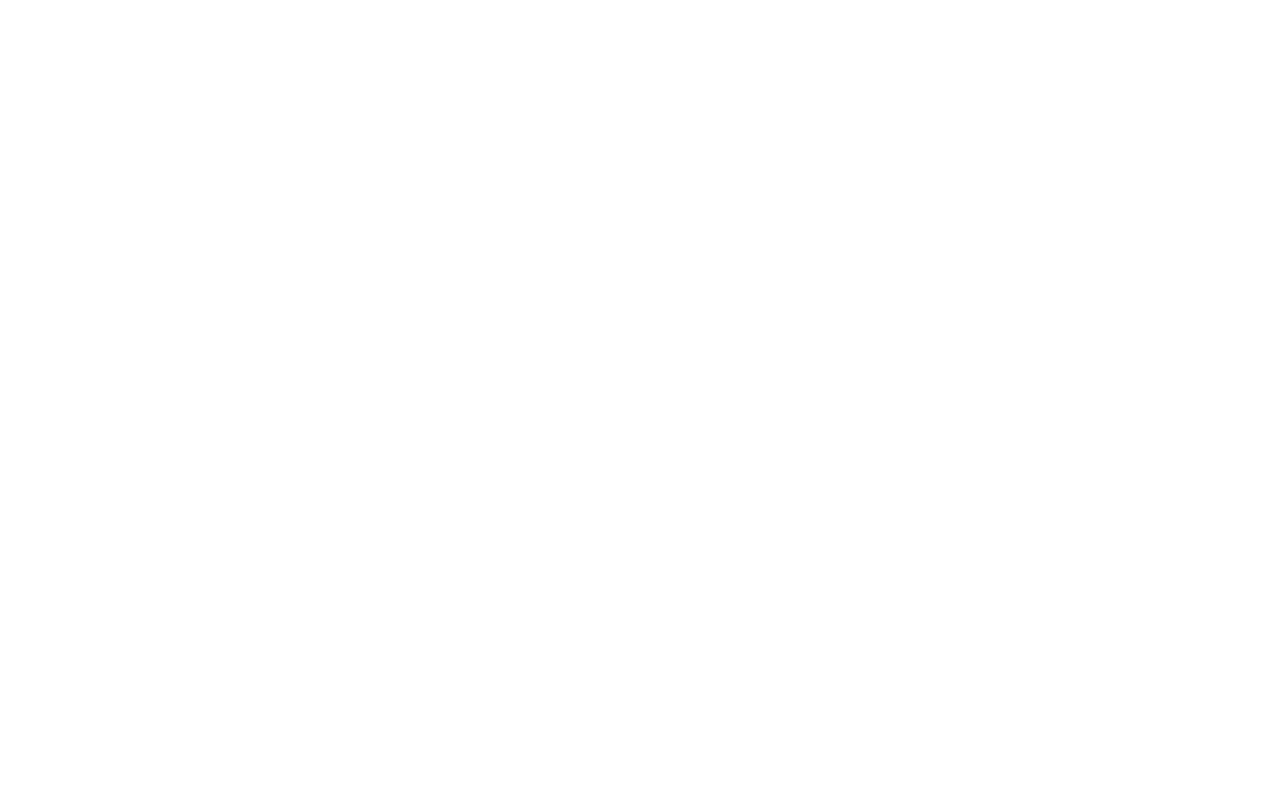
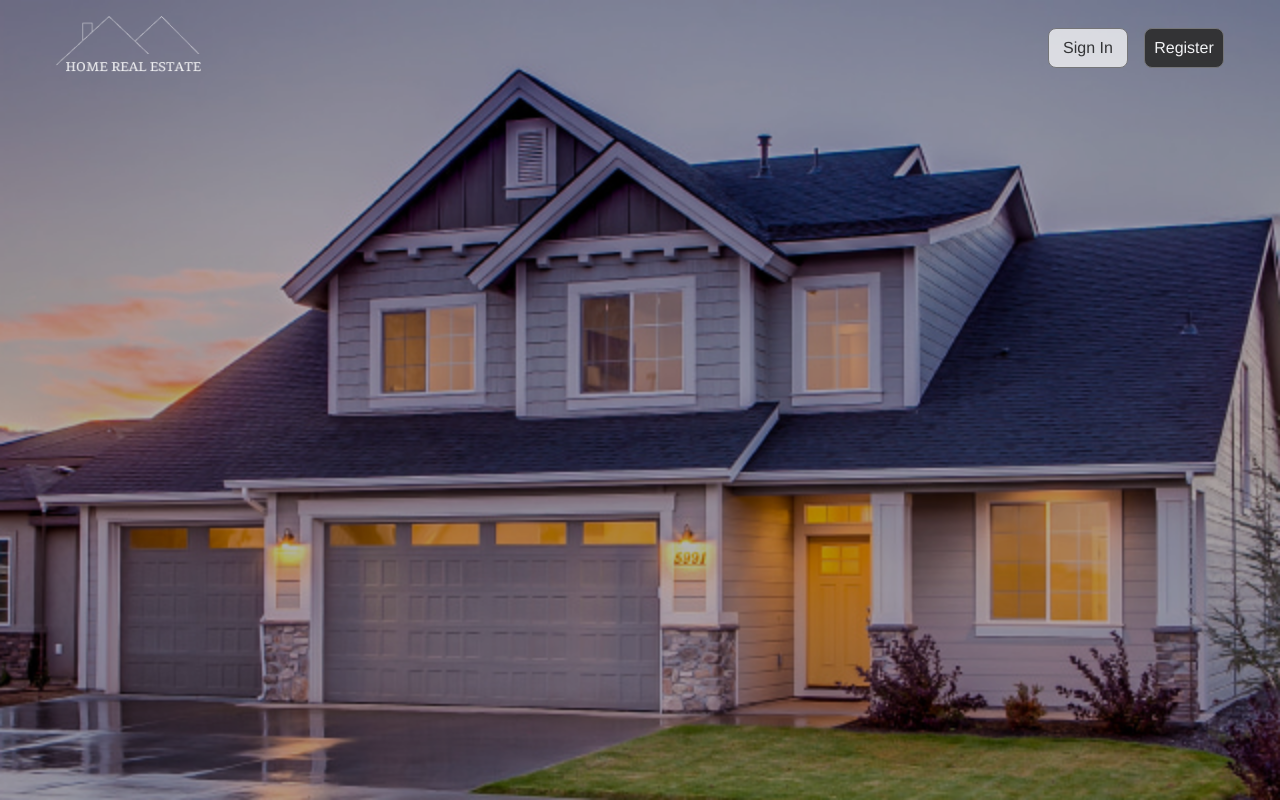
Before and after one commit to icelal-kskn/Horse_Property_Frontend, a Vue app: page /sign-in in a window 1280 px wide. Built offline with nearby package versions, Linux system fonts and the light colour scheme.

Commit message:
Finished Card Home buttons work properly

```diff
--- a/public/index.html
+++ b/public/index.html
@@ -12,7 +12,7 @@
     <noscript>
       <strong>We're sorry but Horse Real Estate doesn't work properly without JavaScript enabled. Please enable it to continue.</strong>
     </noscript>
-    <div id="app"></div>
+    <div id="app" data-app="true"></div>
     <!-- built files will be auto injected -->
   </body>
 </html>
--- a/src/App.vue
+++ b/src/App.vue
@@ -1,7 +1,7 @@
 <template>
-  <div id="app">
+  <v-app>
     <router-view></router-view>
-  </div>
+</v-app>
 </template>
 
 <script>
@@ -14,11 +14,4 @@
 </script>
 
 <style scoped>
-#app {
-    font-family: Avenir, Helvetica, Arial, sans-serif;
-    -webkit-font-smoothing: antialiased;
-    -moz-osx-font-smoothing: grayscale;
-    text-align: center;
-    color: #2c3e50;
-  }
 </style>
--- a/src/components/Widgets/CardComponent.vue
+++ b/src/components/Widgets/CardComponent.vue
@@ -9,11 +9,36 @@
           <p>Price:{{ price }}$</p>
         </div>
         <div class="col2">
-          <button href="#">View More</button>
+          Add to fav.
+          <v-btn icon :color="color" @click="addToFavorites">
+            <v-icon >mdi-heart</v-icon>
+          </v-btn>
+          <button @click="detailClicked()" class="wiew-more-button">View More</button>
         </div>
       </div>
-
     </div>
+    <!-- Popup Dialog -->
+    <v-dialog v-model="dialog" class="popup-dialog" max-width="500">
+      <v-card>
+        <v-card-title>
+          <span class="text-h6">{{ title }} Details</span>
+        </v-card-title>
+        <v-card-text>
+          <v-img :src="require(`@/assets/${imageUrl}`)" :alt="title" height="200"></v-img>
+          <p>City: {{ city }}</p>
+          <p>District: {{ district }}</p>
+          <p>Price: {{ price }}$</p>
+          <p>Additional details about the property can go here.</p>
+        </v-card-text>
+        <v-card-actions>
+          <v-spacer></v-spacer>
+          <v-btn color="secondary" text @click="detailClosed()">
+            Close
+          </v-btn>
+        </v-card-actions>
+      </v-card>
+    </v-dialog>
+    <!-- Finished popup dialog -->
   </div>
 </template>
 
@@ -41,7 +66,38 @@
       type: Number,
       required: true
     }
+  },
+  data() {
+    return {
+      dialog: false,
+      color: 'black',
+      fav:false
     }
+  },
+  mounted(){
+    this.isFavorite();
+  },
+  methods: {
+    detailClicked() {
+      this.dialog = true;
+      console.log('View More clicked', this.imageUrl, this.title, this.city, this.district, this.price);
+    },
+    detailClosed() {
+      this.dialog = false;
+      console.log('Close clicked');
+    },
+    addToFavorites() {
+      this.fav = !this.fav;
+      this.color = this.fav ? 'black' : 'pink';
+      console.log('Add to fav. clicked');
+    },
+    isFavorite(){
+      this.fav=false
+      //Server operation goes there
+
+    }
+
+  },
 }
 </script>
 
@@ -63,18 +119,25 @@
   margin-top: 5%;
   width: 90%;
 }
-  .row{
+
+.row {
   display: flex;
   flex-direction: row;
   font-size: 0.8rem;
   justify-content: space-between;
+  align-items: flex-start;
   gap: 1rem;
-    margin-top: 1rem;
 }
-  .col1 p{
-    margin-bottom:0.5rem;
+
+
+.col1 p {
+  margin-top: 0.4rem;
+  margin-bottom: 0.5rem;
 }
-  .card-content button:hover{
+
+
+
+.wiew-more-button:hover {
   background-color: #CD6E1BAF;
 }
 
@@ -87,7 +150,7 @@
   margin-top: 0;
 }
 
-  .card-content button {
+.wiew-more-button {
   background-color: #CD6E1B;
   color: #fff;
   border: none;
@@ -95,4 +158,5 @@
   padding: 8px 16px;
   cursor: pointer;
 }
+
 </style>
--- a/src/components/_Layout/AppHeader.vue
+++ b/src/components/_Layout/AppHeader.vue
@@ -2,11 +2,11 @@
   <header>
     <nav>
       <div class="logo">
-        <img alt="Home Real Estate" class="logo-image" src="../../assets/logo.png" >
+        <a href="/"><img alt="Home Real Estate" class="logo-image" src="../../assets/logo.png"></a>
       </div>
       <div class="nav-menu" v-if="!signed">
-          <a href="#" class="sign-in">Sign In</a>
-          <a href="#" class="register">Register</a>
+          <a href="/sign-in" class="sign-in">Sign In</a>
+          <a href="/register" class="register">Register</a>
       </div>
     </nav>
   </header>
--- a/src/router/router.js
+++ b/src/router/router.js
@@ -2,6 +2,9 @@
 import VueRouter from "vue-router";
 
 const HomePage = () => import('@/views/HomePage.vue') //Lazy Load
+const SignInPage = () => import('@/views/SignInPage.vue')
+const RegisterPage = () => import('@/views/RegisterPage.vue')
+
 
 
 Vue.use(VueRouter);
@@ -11,6 +14,16 @@
       path: '/',
       name: 'Home',
       component: HomePage
+    },
+    {
+      path: '/sign-in',
+      name: 'SignInPage',
+      component: SignInPage
+    },
+    {
+      path: '/register',
+      name: 'RegisterPage',
+      component: RegisterPage
     }
 ];
 
--- a/src/views/HomePage.vue
+++ b/src/views/HomePage.vue
@@ -184,6 +184,7 @@
   -moz-osx-font-smoothing: grayscale;
   text-align: center;
   color: #2c3e50;
+  overflow: hidden;
 }
 
 .background-container {
--- /dev/null
+++ b/src/views/RegisterPage.vue
@@ -0,0 +1,55 @@
+<template>
+    <div id="register">
+        <div class="background-container">
+            <img src="../assets/bg-image.jpeg" alt="Background Image">
+            <div class="header-overlay">
+                <AppHeader />
+            </div>
+        </div>
+    </div>
+</template>
+
+<script>
+import AppHeader from '@/components/_Layout/AppHeader'
+
+export default {
+    name: 'RegisterPage',
+    components: {
+        AppHeader,
+    }
+};
+</script>
+
+<style scoped>
+#register {
+    font-family: Avenir, Helvetica, Arial, sans-serif;
+    -webkit-font-smoothing: antialiased;
+    -moz-osx-font-smoothing: grayscale;
+    text-align: center;
+    color: #2c3e50;
+    overflow: hidden;
+}
+
+.background-container {
+    position: relative;
+    width: 100%;
+    height: 100vh;
+}
+
+.background-container img {
+    position: absolute;
+    top: 0;
+    left: 0;
+    width: 100%;
+    height: 100%;
+    object-fit: cover;
+    opacity: 2.85;
+    z-index: 1;
+    filter: brightness(0.7);
+}
+
+.header-overlay {
+    position: relative;
+    z-index: 10;
+}
+</style>
--- /dev/null
+++ b/src/views/SignInPage.vue
@@ -0,0 +1,56 @@
+<template>
+    <div id="sign-in">
+        <div class="background-container">
+            <img src="../assets/bg-image.jpeg" alt="Background Image">
+            <div class="header-overlay">
+                <AppHeader />
+            </div>
+        </div>
+    </div>
+</template>
+
+<script>
+import AppHeader from '@/components/_Layout/AppHeader'
+
+export default {
+    name: 'SignInPage',
+    components: {
+        AppHeader,
+    }
+};
+</script>
+
+<style scoped>
+#sign-in {
+  font-family: Avenir, Helvetica, Arial, sans-serif;
+  -webkit-font-smoothing: antialiased;
+  -moz-osx-font-smoothing: grayscale;
+  text-align: center;
+  color: #2c3e50;
+  overflow: hidden;
+}
+
+.background-container {
+  position: relative;
+  width: 100%;
+  height: 100vh;
+}
+
+.background-container img {
+  position: absolute;
+  top: 0;
+  left: 0;
+  width: 100%;
+  height: 100%;
+  object-fit: cover;
+  opacity: 2.85;
+  z-index: 1;
+  filter: brightness(0.7);
+}
+
+.header-overlay {
+  position: relative;
+  z-index: 10;
+}
+
+</style>
```
Also changed, not shown: 1 other file (tests, documents, lock files or other folders). Lines whose indentation alone changed are shown as unchanged.
